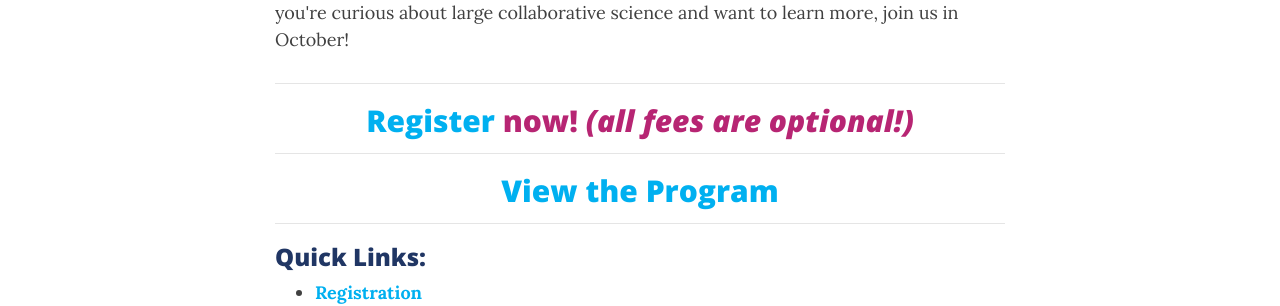
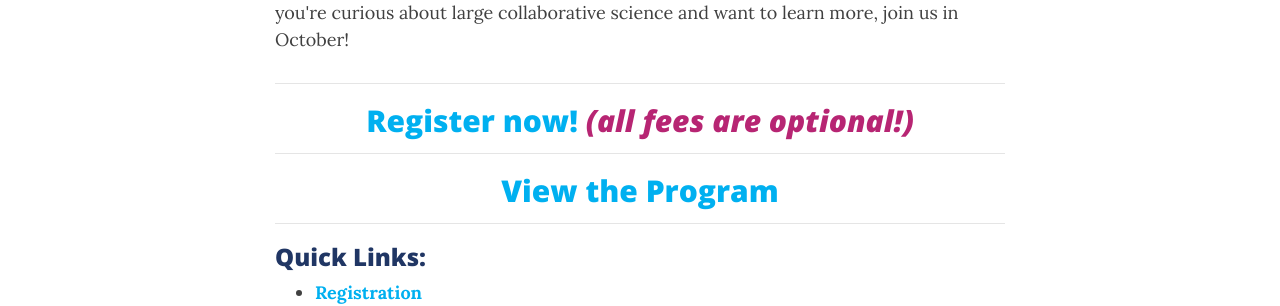
Before and after one commit to bigteamscienceconference/bigteamscienceconference.github.io, a Jekyll site: the page built from index.md, in a window 1280 px wide and 900 px high, scrolled down 629 px. Shown: the part 160-466 px from the top of the window. Built offline with Jekyll 4.4.1, drawn with Linux system fonts in a browser that asks for light colours; comment, search, counter and statistics services are not loaded.

Commit message:
Update index.md

```diff
--- a/index.md
+++ b/index.md
@@ -13,7 +13,7 @@
 
 ***
 
-<h2 align="center"><a href="{{site.baseurl}}/registration/">Register</a> now! <i>(all fees are optional!)</i></h2>
+<h2 align="center"><a href="{{site.baseurl}}/registration/">Register now!</a> <i>(all fees are optional!)</i></h2>
 
 ***
 
```
